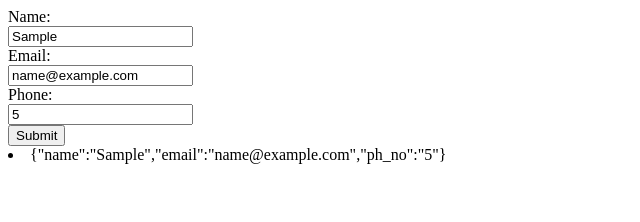
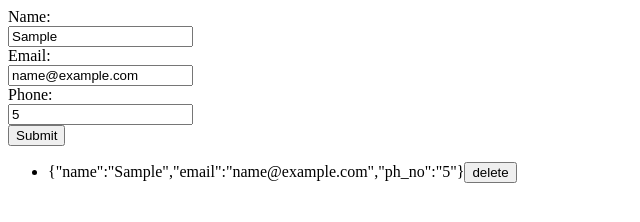
Before and after one commit to Dattatreyav30/learning-dom, a plain HTML site: page newVersion.html in a window 1280 px wide. Both pictures are taken after typing "Sample", "name@example.com", "5" into the empty fields and a click on the button "Submit". Shown: the whole page, without its empty margins (0-640 px from the left). Drawn offline with Linux system fonts and the light colour scheme.

Commit message:
deletion

```diff
--- a/newVersion.html
+++ b/newVersion.html
@@ -9,7 +9,6 @@
 </head>
 
 <body>
-    <div>
     <form>
         <div>
             <label for="fname">Name:</label><br>
@@ -24,10 +23,10 @@
             <input type="number" name="phone" id="phone" required>
         </div>
         <button onclick="">Submit</button><br>
+        <ul id="list"></ul>
     </form>
-    </div>
     <script>
-        const form = document.querySelector('form')
+        const form = document.querySelector('form');
         form.addEventListener('submit', e => {
             // let userName = document.getElementById('name');
             // let userEmail = document.getElementById('email');
@@ -44,13 +43,35 @@
                 email: document.getElementById('email').value,
                 ph_no: document.getElementById('phone').value,
             }
-            let object_sterilized = JSON.stringify(createObject)
-            localStorage.setItem('name', object_sterilized);
+            // creating localstorage
+            let object_sterilized = JSON.stringify(createObject);
+            localStorage.setItem(createObject.email, object_sterilized);
+
+            // creating li element
+            let ul = document.getElementById('list')
             let li = document.createElement('li');
             li.className = 'item-name';
             li.appendChild(document.createTextNode(object_sterilized));
-            form.appendChild(li);
+            ul.appendChild(li);
+            console.log(li)
+
+            // createing deletbotton
+            let deletebtn = document.createElement('input');
+            deletebtn.type = 'button';
+            deletebtn.value = 'delete';
+            deletebtn.id = 'deletBtn';
+            deletebtn.appendChild(document.createTextNode('delete'));
+            li.appendChild(deletebtn);
+            deletebtn.onclick = () => {
+                localStorage.removeItem(createObject.email);
+                ul.removeChild(li)
+            }
         })
+
+
+
+
+
     </script>
 </body>
 
```
Lines whose indentation alone changed are shown as unchanged.
